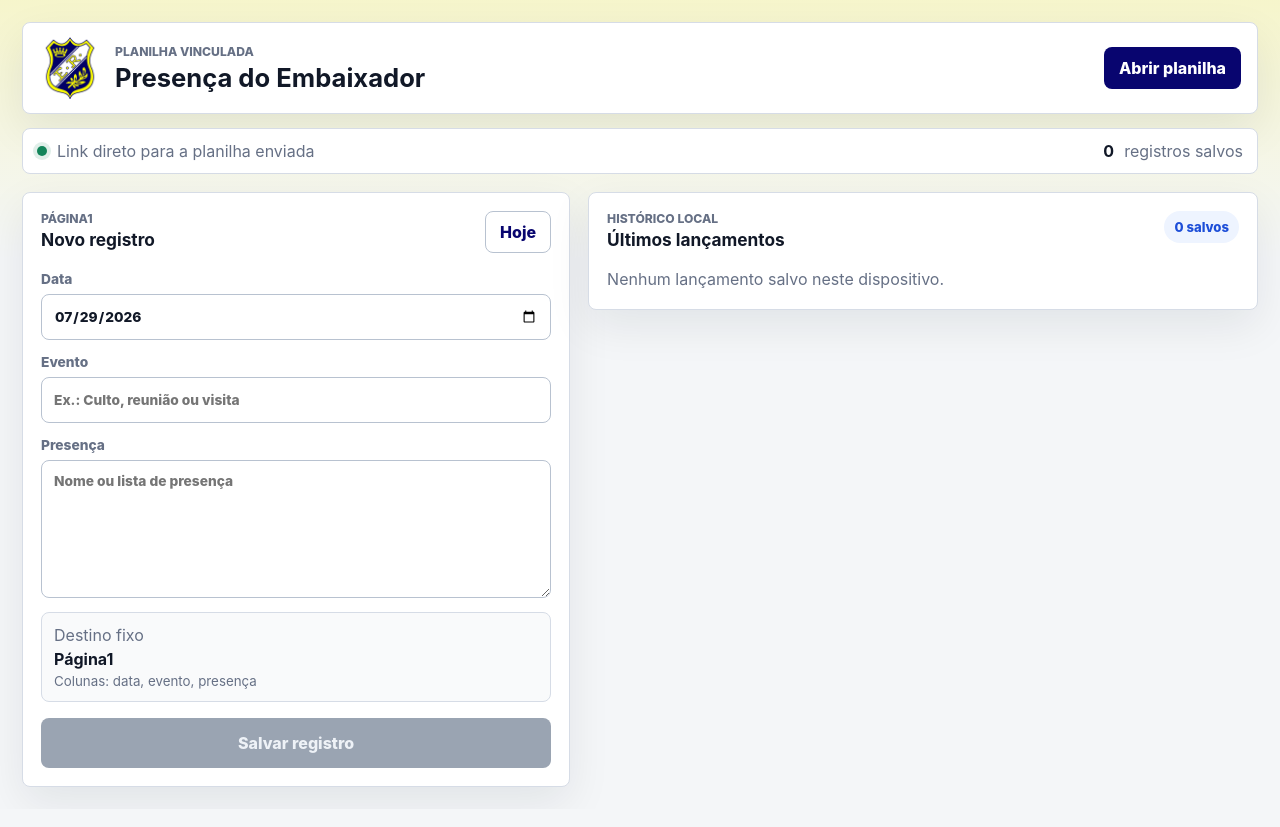
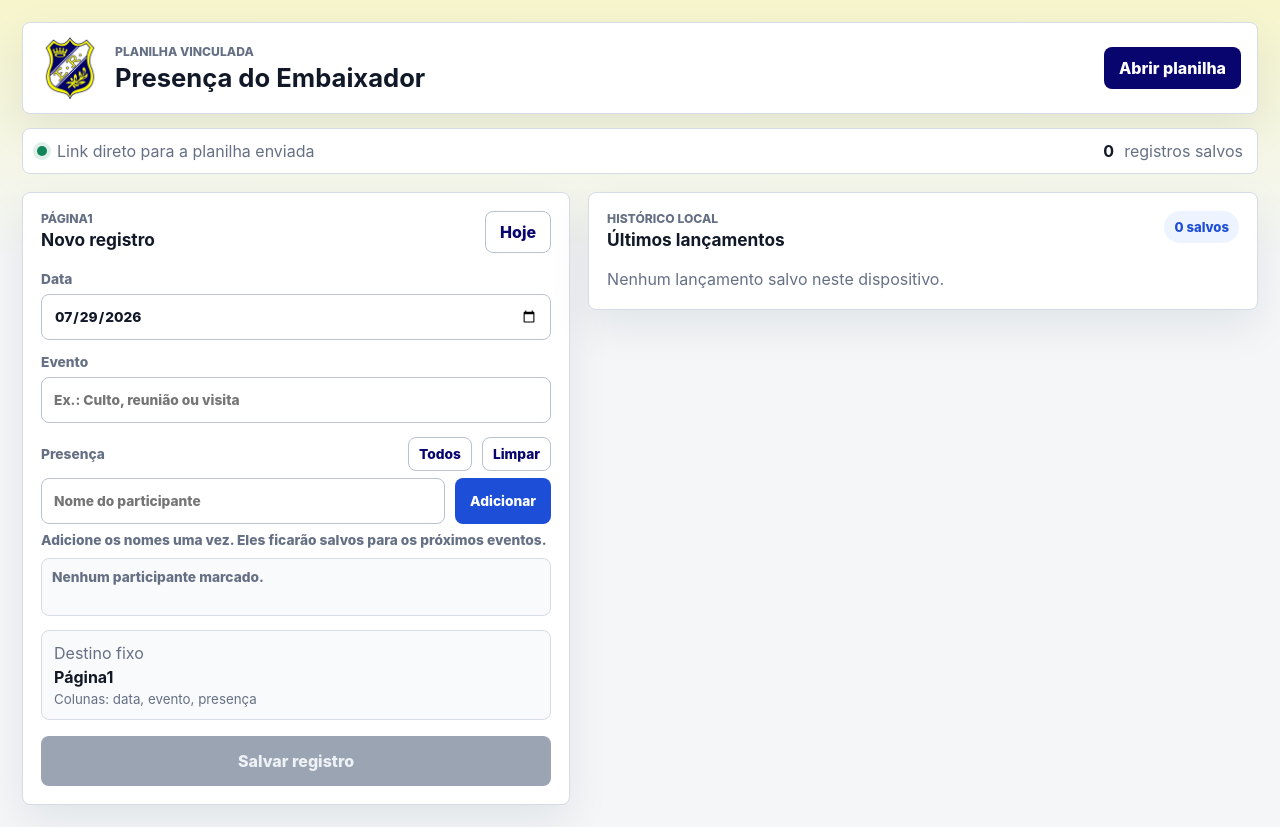
Before and after one commit to GBpontes22/Presen-a-, a Next.js app: page / in a window 1280 px wide. Built offline with nearby package versions, Linux system fonts and the light colour scheme.

Commit message:
Save participants for attendance records

```diff
--- a/app/globals.css
+++ b/app/globals.css
@@ -119,7 +119,9 @@ h2 {
 .sheetLink,
 .installButton,
 .primaryButton,
-.quietButton {
+.quietButton,
+.addParticipant button,
+.participantRow button {
   border: 1px solid transparent;
   border-radius: 8px;
   min-height: 42px;
@@ -154,6 +156,11 @@ h2 {
   background: #ffffff;
   border-color: var(--line-strong);
   color: var(--navy);
+}
+
+.compactButton {
+  min-height: 34px;
+  padding: 0 10px;
 }
 
 .sheetLink:hover,
@@ -234,7 +241,8 @@ h2 {
 }
 
 .field input,
-.field textarea {
+.field textarea,
+.addParticipant input {
   width: 100%;
   border: 1px solid var(--line-strong);
   border-radius: 8px;
@@ -243,7 +251,8 @@ h2 {
   outline: none;
 }
 
-.field input {
+.field input,
+.addParticipant input {
   min-height: 46px;
   padding: 0 12px;
 }
@@ -256,9 +265,109 @@ h2 {
 }
 
 .field input:focus,
-.field textarea:focus {
+.field textarea:focus,
+.addParticipant input:focus {
   border-color: var(--blue);
   box-shadow: 0 0 0 4px rgba(29, 78, 216, 0.12);
+}
+
+.participantsField {
+  margin-bottom: 14px;
+}
+
+.participantTitleRow {
+  display: flex;
+  align-items: center;
+  justify-content: space-between;
+  gap: 12px;
+}
+
+.addParticipant {
+  display: grid;
+  grid-template-columns: minmax(0, 1fr) auto;
+  gap: 10px;
+}
+
+.addParticipant button {
+  background: var(--blue);
+  color: #ffffff;
+}
+
+.participantList {
+  display: grid;
+  gap: 8px;
+  max-height: 284px;
+  overflow: auto;
+  padding-right: 2px;
+}
+
+.participantRow {
+  display: grid;
+  grid-template-columns: minmax(0, 1fr) auto;
+  align-items: center;
+  gap: 8px;
+  min-height: 44px;
+  padding: 8px 8px 8px 10px;
+  border: 1px solid var(--line);
+  border-radius: 8px;
+  background: #ffffff;
+}
+
+.participantRow label {
+  min-width: 0;
+  display: flex;
+  align-items: center;
+  gap: 10px;
+  color: var(--text);
+  font-weight: 800;
+}
+
+.participantRow input {
+  width: 18px;
+  height: 18px;
+  accent-color: var(--navy);
+  flex: 0 0 auto;
+}
+
+.participantRow span {
+  overflow-wrap: anywhere;
+}
+
+.participantRow button {
+  min-height: 34px;
+  padding: 0 10px;
+  background: #fff5f5;
+  border-color: rgba(180, 35, 24, 0.2);
+  color: var(--red);
+}
+
+.selectedList {
+  display: flex;
+  align-content: flex-start;
+  flex-wrap: wrap;
+  gap: 8px;
+  min-height: 58px;
+  padding: 10px;
+  background: var(--surface-soft);
+  border: 1px solid var(--line);
+  border-radius: 8px;
+}
+
+.selectedList p {
+  margin: 0;
+  color: var(--muted);
+}
+
+.selectedList span {
+  display: inline-flex;
+  align-items: center;
+  min-height: 30px;
+  padding: 0 10px;
+  border-radius: 999px;
+  background: #fffbd1;
+  border: 1px solid #d5c900;
+  color: var(--navy);
+  font-weight: 800;
 }
 
 .primaryButton {
@@ -438,6 +547,16 @@ h2 {
     grid-template-columns: 1fr;
   }
 
+  .participantTitleRow {
+    align-items: stretch;
+    flex-direction: column;
+  }
+
+  .addParticipant,
+  .participantRow {
+    grid-template-columns: 1fr;
+  }
+
   .recordRow {
     grid-template-columns: 1fr;
   }
--- a/app/page.tsx
+++ b/app/page.tsx
@@ -8,7 +8,10 @@ const SHEET_URL =
   "https://docs.google.com/spreadsheets/d/1Vufd1iCOEj450pKEfGg7Kz1OiXyx_7ybfj1mubdvFmQ/edit";
 const BASE_PATH = process.env.NEXT_PUBLIC_BASE_PATH ?? "";
 
-const STORAGE_KEY = "embaixador.records";
+const STORAGE_KEYS = {
+  participants: "embaixador.participants",
+  records: "embaixador.records",
+};
 
 type SaveState = "idle" | "success" | "error";
 
@@ -55,7 +58,9 @@ function withBasePath(path: string) {
 export default function Home() {
   const [recordDate, setRecordDate] = useState(todayISO);
   const [eventName, setEventName] = useState("");
-  const [presence, setPresence] = useState("");
+  const [participantInput, setParticipantInput] = useState("");
+  const [participants, setParticipants] = useState<string[]>([]);
+  const [selectedParticipants, setSelectedParticipants] = useState<Record<string, boolean>>({});
   const [records, setRecords] = useState<AttendanceRecord[]>([]);
   const [saveState, setSaveState] = useState<SaveState>("idle");
   const [message, setMessage] = useState("");
@@ -65,8 +70,12 @@ export default function Home() {
 
   useEffect(() => {
     try {
-      const storedRecords = localStorage.getItem(STORAGE_KEY);
+      const storedParticipants = localStorage.getItem(STORAGE_KEYS.participants);
+      const storedRecords = localStorage.getItem(STORAGE_KEYS.records);
 
+      if (storedParticipants) {
+        setParticipants(JSON.parse(storedParticipants));
+      }
       if (storedRecords) {
         setRecords(JSON.parse(storedRecords));
       }
@@ -79,7 +88,12 @@ export default function Home() {
 
   useEffect(() => {
     if (!hydrated) return;
-    localStorage.setItem(STORAGE_KEY, JSON.stringify(records.slice(0, 80)));
+    localStorage.setItem(STORAGE_KEYS.participants, JSON.stringify(participants));
+  }, [participants, hydrated]);
+
+  useEffect(() => {
+    if (!hydrated) return;
+    localStorage.setItem(STORAGE_KEYS.records, JSON.stringify(records.slice(0, 80)));
   }, [records, hydrated]);
 
   useEffect(() => {
@@ -116,11 +130,54 @@ export default function Home() {
   }, []);
 
   const lastRecord = useMemo(() => records[0], [records]);
+  const selectedNames = useMemo(
+    () => participants.filter((participant) => selectedParticipants[participant]),
+    [participants, selectedParticipants],
+  );
 
   const canSubmit =
     recordDate.length > 0 &&
     eventName.trim().length > 0 &&
-    presence.trim().length > 0;
+    selectedNames.length > 0;
+
+  function addParticipant() {
+    const name = normalizeText(participantInput);
+    if (!name) return;
+
+    const exists = participants.some(
+      (participant) => participant.toLowerCase() === name.toLowerCase(),
+    );
+    if (exists) {
+      setParticipantInput("");
+      return;
+    }
+
+    setParticipants((current) => [...current, name].sort((a, b) => a.localeCompare(b)));
+    setSelectedParticipants((current) => ({ ...current, [name]: true }));
+    setParticipantInput("");
+  }
+
+  function removeParticipant(name: string) {
+    setParticipants((current) => current.filter((participant) => participant !== name));
+    setSelectedParticipants((current) => {
+      const next = { ...current };
+      delete next[name];
+      return next;
+    });
+  }
+
+  function toggleParticipant(name: string) {
+    setSelectedParticipants((current) => ({ ...current, [name]: !current[name] }));
+  }
+
+  function markParticipants(checked: boolean) {
+    setSelectedParticipants(
+      participants.reduce<Record<string, boolean>>((acc, name) => {
+        acc[name] = checked;
+        return acc;
+      }, {}),
+    );
+  }
 
   async function installApp() {
     if (!installPrompt) return;
@@ -136,7 +193,7 @@ export default function Home() {
     setMessage("");
 
     const cleanEvent = normalizeText(eventName);
-    const cleanPresence = normalizeText(presence);
+    const cleanPresence = selectedNames.join(", ");
 
     if (!recordDate) {
       setSaveState("error");
@@ -150,9 +207,9 @@ export default function Home() {
       return;
     }
 
-    if (!cleanPresence) {
+    if (selectedNames.length === 0) {
       setSaveState("error");
-      setMessage("Preencha a presença.");
+      setMessage("Marque pelo menos um participante presente.");
       return;
     }
 
@@ -168,7 +225,7 @@ export default function Home() {
     setSaveState("success");
     setMessage("Registro salvo. A planilha vinculada está no botão Abrir planilha.");
     setEventName("");
-    setPresence("");
+    setSelectedParticipants({});
   }
 
   return (
@@ -231,15 +288,65 @@ export default function Home() {
             />
           </label>
 
-          <label className="field">
-            <span>Presença</span>
-            <textarea
-              value={presence}
-              onChange={(event) => setPresence(event.target.value)}
-              placeholder="Nome ou lista de presença"
-              rows={5}
-            />
-          </label>
+          <section className="field participantsField">
+            <div className="participantTitleRow">
+              <span>Presença</span>
+              <div className="buttonGroup">
+                <button type="button" className="quietButton compactButton" onClick={() => markParticipants(true)}>
+                  Todos
+                </button>
+                <button type="button" className="quietButton compactButton" onClick={() => markParticipants(false)}>
+                  Limpar
+                </button>
+              </div>
+            </div>
+
+            <div className="addParticipant">
+              <input
+                value={participantInput}
+                onChange={(event) => setParticipantInput(event.target.value)}
+                onKeyDown={(event) => {
+                  if (event.key !== "Enter") return;
+                  event.preventDefault();
+                  addParticipant();
+                }}
+                placeholder="Nome do participante"
+              />
+              <button type="button" onClick={addParticipant}>
+                Adicionar
+              </button>
+            </div>
+
+            <div className="participantList">
+              {participants.length === 0 ? (
+                <p className="emptyState">Adicione os nomes uma vez. Eles ficarão salvos para os próximos eventos.</p>
+              ) : (
+                participants.map((name) => (
+                  <div className="participantRow" key={name}>
+                    <label>
+                      <input
+                        type="checkbox"
+                        checked={Boolean(selectedParticipants[name])}
+                        onChange={() => toggleParticipant(name)}
+                      />
+                      <span>{name}</span>
+                    </label>
+                    <button type="button" aria-label={`Remover ${name}`} onClick={() => removeParticipant(name)}>
+                      Remover
+                    </button>
+                  </div>
+                ))
+              )}
+            </div>
+
+            <div className="selectedList">
+              {selectedNames.length === 0 ? (
+                <p>Nenhum participante marcado.</p>
+              ) : (
+                selectedNames.map((name) => <span key={name}>{name}</span>)
+              )}
+            </div>
+          </section>
 
           <div className="sheetSummary">
             <span>Destino fixo</span>
```
Also changed, not shown: 2 other files (tests, documents, lock files or other folders).
